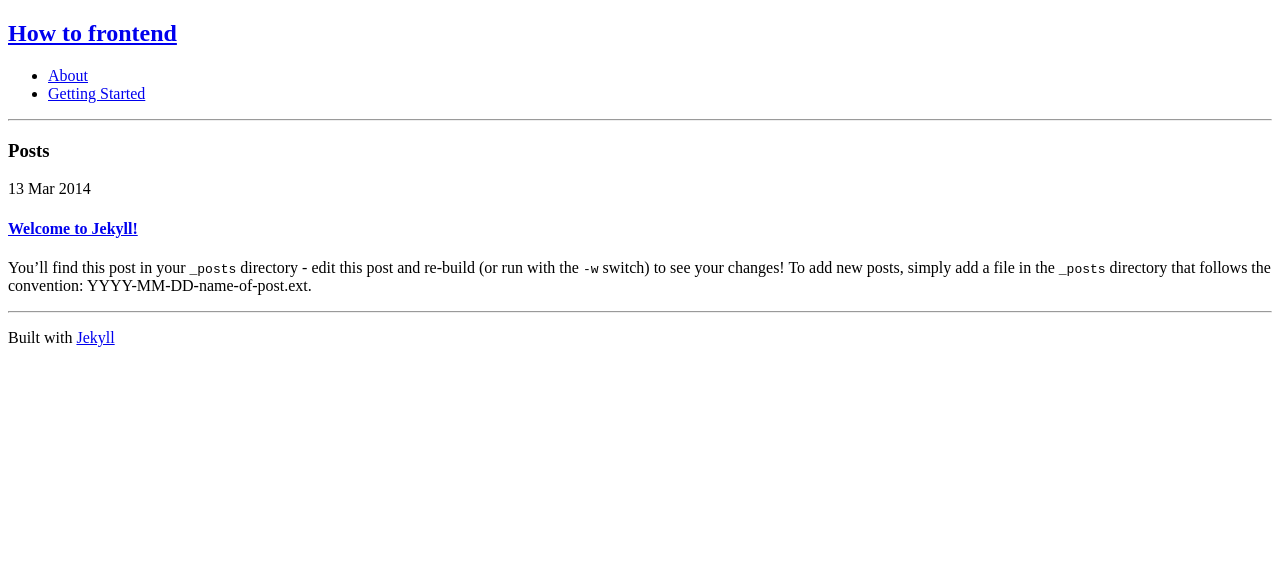
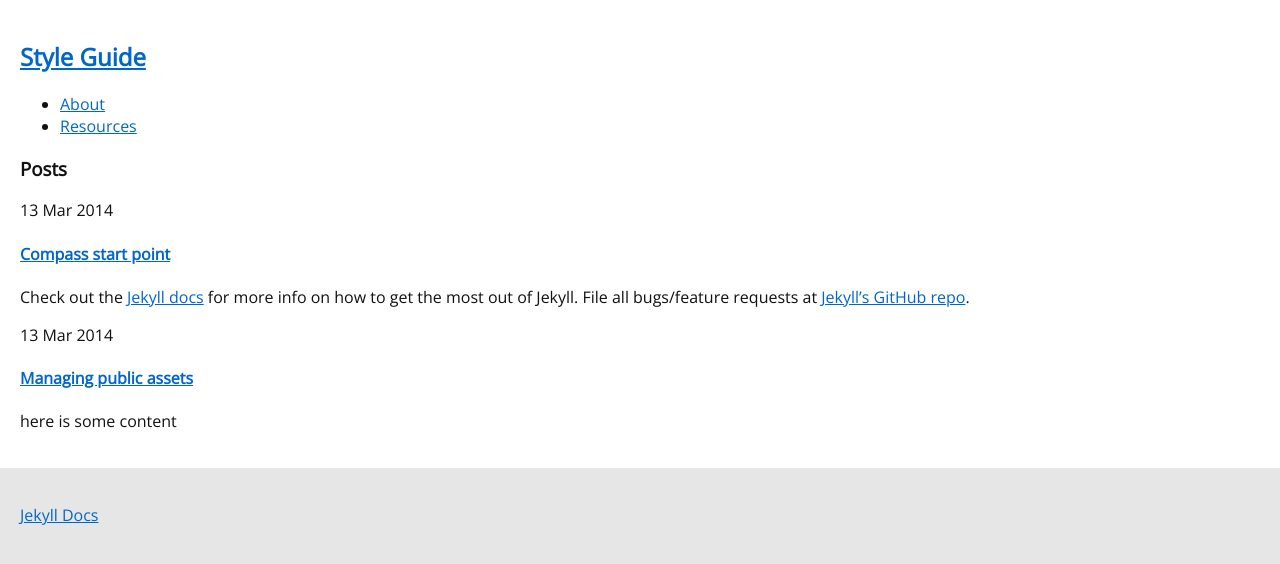
Before and after one commit to nick-clarkson/log, a Jekyll site: the page built from index.html, in a window 1280 px wide. Shown: the top 564 px of the page. Built offline with Jekyll 4.4.1, drawn with Linux system fonts in a browser that asks for light colours; Markdown is read by kramdown in place of the engine named in the settings.

Commit message:
style guide

```diff
--- a/_config.yml
+++ b/_config.yml
@@ -1,4 +1,4 @@
-name: How to frontend
+name: Style Guide
 markdown: redcarpet
 pygments: true
 baseurl: ""
@@ -7,11 +7,5 @@ gems:
 navigation:
 - text: About
   url: /about.html
-- text: Getting Started
-  url: /basis.html
-# - text: Projects
-#   url: /en/projects/
-#   layout: project
-# - text: Blog
-#   url: /en/blog/
-#   layout: post
+- text: Resources
+  url: /resources.html
--- a/_layouts/default.html
+++ b/_layouts/default.html
@@ -7,11 +7,40 @@
       <meta name="viewport" content="width=device-width">
       <link rel="stylesheet" href="{{ site.baseurl }}/css/syntax.css">
       <link rel="stylesheet" href="{{ site.baseurl }}/css/main.css">
+      <link href='http://fonts.googleapis.com/css?family=Open+Sans' rel='stylesheet' type='text/css'>
+      <style>
+        html{
+          background: #e6e6e6;
+          font-family: 'Open Sans', sans-serif;
+          color: #111;
+        }
+        body{
+          margin: 0;
+          padding: 0;
+        }
+        .wrapper{
+          background: #fff;
+          padding: 20px;
+        }
+        .footer{
+          padding: 20px;
+        }
+        a{
+          color: #06c;
+        }
+        a:hover{
+          text-decoration: none;
+        }
+        .footer img{
+          float: right;
+        }
+      </style>
     </head>
     <body>
 
       <article>
-        <header>
+        <div class="wrapper">
+          <header class="header">
             <h1><a href="{{ site.baseurl }}/">{{ site.name }}</a></h1>
             <nav>
               <ul>
@@ -20,7 +49,6 @@
                   {% if page.url == link.url or page.layout == link.layout %}
                     {% assign current = 'current' %}
                   {% endif %}
-
                   <li class="{% if forloop.first %}first{% endif %} {{ current }} {% if forloop.last %}last{% endif %}">
                     <a class="{{ current }}" href="{{ link.url }}">{{ link.text }}</a>
                   </li>
@@ -29,34 +57,15 @@
             </nav>
           </header>
 
-        <hr />
-
           {{ content }}
 
-        <hr />
+        </div> <!-- //wrapper -->
 
-        <footer>
-<!--           <p>
-            <strong>Nick Clarkson</strong><br />
-            Dad to Dan and Alex, husband of @<a href="">tiny_teapot</a>
-            By day Head of Technology at <a href="http://goramandvincent.com">G+V</a>,
-            By night I am a <a href="http://mixcloud.com/trialanderror">bedroom DJ</a>
-            and drummer of <a href="http://slowmusic.co.uk">Slow</a>.
-          </p>
+        <footer class="footer">
+<!--           <p><img src="/images/whoooosh.png"></p> -->
+          <p><a href="http://jekyllrb.com/" target="_blank">Jekyll Docs</a></p>
+        </footer>
 
-          <p>See you round:</p>
-
-          <ul>
-            <li><a href="">Twitter</a></li>
-            <li><a href="">Instagram</a></li>
-            <li><a href="">LinkedIn</a></li>
-            <li><a href="">SoundCloud</a></li>
-            <li><a href="">MixCloud</a></li>
-          </ul> -->
-
-          <p>Built with <a href="#">Jekyll</a></p>
-
-        </footer>
       </article>
 
     </body>
--- a/_posts/2014-03-13-welcome-to-jekyll.markdown
+++ /dev/null
@@ -1,24 +0,0 @@
----
-layout: post
-title:  "Welcome to Jekyll!"
-date:   2014-03-13 10:46:55
-categories: jekyll update
----
-
-You'll find this post in your `_posts` directory - edit this post and re-build (or run with the `-w` switch) to see your changes!
-To add new posts, simply add a file in the `_posts` directory that follows the convention: YYYY-MM-DD-name-of-post.ext.
-
-Jekyll also offers powerful support for code snippets:
-
-{% highlight ruby %}
-def print_hi(name)
-  puts "Hi, #{name}"
-end
-print_hi('Tom')
-#=> prints 'Hi, Tom' to STDOUT.
-{% endhighlight %}
-
-Check out the [Jekyll docs][jekyll] for more info on how to get the most out of Jekyll. File all bugs/feature requests at [Jekyll's GitHub repo][jekyll-gh].
-
-[jekyll-gh]: https://github.com/mojombo/jekyll
-[jekyll]:    http://jekyllrb.com
--- /dev/null
+++ b/_posts/2014-04-13-managing-public-assets.markdown
@@ -0,0 +1,8 @@
+---
+layout: post
+title:  "Managing public assets"
+date:   2014-03-13 10:46:55
+categories: frontend css javascript
+---
+
+here is some content
--- /dev/null
+++ b/_posts/2014-04-13-sass-with-compass-project-basis-example.markdown
@@ -0,0 +1,13 @@
+---
+layout: post
+title:  "Compass start point"
+date:   2014-03-13 10:46:55
+categories: frontend css javascript images
+---
+
+Check out the [Jekyll docs][jekyll] for more info on how to get the most out of Jekyll. File all bugs/feature requests at [Jekyll's GitHub repo][jekyll-gh].
+
+<script src="https://gist.github.com/nick-clarkson/07c9ecf19244d8fcce98.js"></script>
+
+[jekyll-gh]: https://github.com/mojombo/jekyll
+[jekyll]:    http://jekyllrb.com
--- /dev/null
+++ b/about.html
@@ -0,0 +1,4 @@
+---
+layout: default
+title: About
+---
--- a/index.html
+++ b/index.html
@@ -4,7 +4,7 @@ title: Home
 ---
 
 
-  <aside>
+  <section>
   <h1>Posts</h1>
 
     {% for post in site.posts %}
@@ -13,10 +13,10 @@ title: Home
           <header>
             {{ post.date | date_to_string }}
             <h1><a href="{{ site.baseurl }}{{ post.url }}">{{ post.title }}</a></h1>
-            <p>{{ post.excerpt }}</p>
           </header>
+          <p role="main">{{ post.excerpt }}</p>
         </article>
 
     {% endfor %}
 
-  </aside>
+  </section>
```
Also changed, not shown: resources.html (added, +8 -0 lines), images/whoooosh.png (added). Lines whose indentation alone changed are shown as unchanged.
